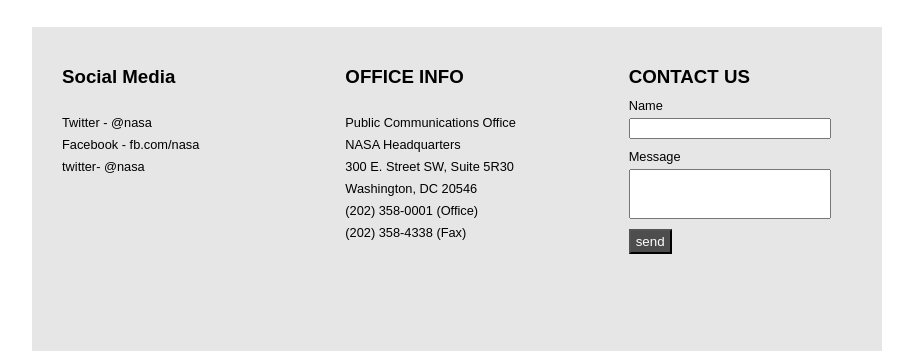
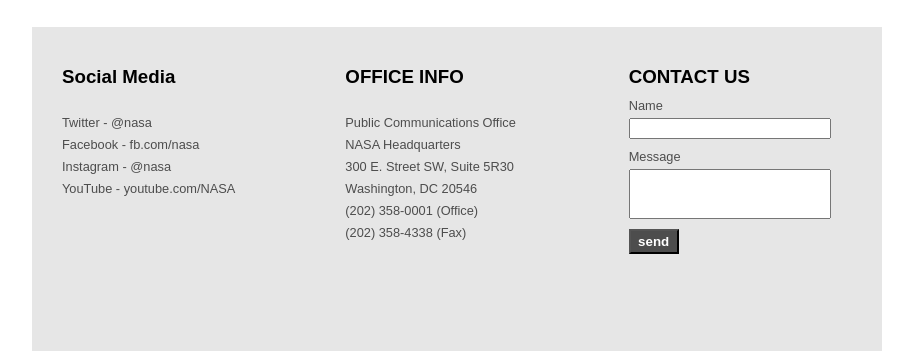
Before and after one commit to alexmsomarriba/ASA_NASA_Page_Alex_Somarriba, a plain HTML site: page index.html in a window 1280 px wide. Shown: the part 461-820 px from the top of the page, without its empty margins (191-1104 px from the left). Drawn offline with Linux system fonts and the light colour scheme.

Commit message:
stylized info section

```diff
--- a/index.html
+++ b/index.html
@@ -26,7 +26,10 @@
             Facebook - fb.com/nasa
         </h4>
         <h4>
-            twitter- @nasa
+            Instagram - @nasa
+        </h4>
+        <h4>
+            YouTube - youtube.com/NASA
         </h4>
     </div>
     <div class="Info">
--- a/style.css
+++ b/style.css
@@ -40,6 +40,8 @@
     font-weight: normal;
     font-family: sans-serif;
     font-size: .8rem;
+    font-weight: lighter;
+    color: #4d4d4d;
 }
 
 .InfoBlock{
@@ -62,6 +64,8 @@
     margin-left: 20px;
     font-family: sans-serif;
     font-size: .8rem;
+    font-weight: lighter;
+    color: #4d4d4d;
 }
 
 input{
@@ -81,8 +85,10 @@
     box-shadow: none;
     text-shadow: none;
     height: 25px;
+    width: 50px;
     margin-left: 20px;
     padding-left: 5px;
     padding-right: 5px;
+    font-weight: bold;
     font-family: sans-serif;
 }
```
